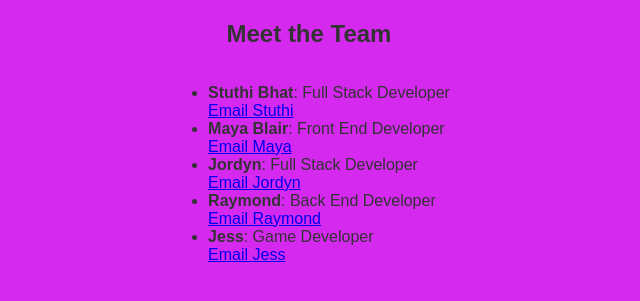
After one commit to liuraymond05/spotifyproject, a Django app: template spotifywrapper/templates/spotifywrapper/contact_developers.html in a window 1280 px wide. The commit adds this page. Shown: the top 301 px of the page, without its empty margins (331-971 px from the left). Run offline with Django 5.2, Linux system fonts and the light colour scheme; the template is opened without the code that fills it, so the values that code supplies are empty.

Commit message:
contact the developers

```diff
--- a/spotifywrapper/static/spotifywrapped/homestyle.css
+++ b/spotifywrapper/static/spotifywrapped/homestyle.css
@@ -241,3 +241,23 @@ header .profile-icon img {
     color: #ffc700;
     margin-top: 10px;
 }
+
+.spotify-section {
+    display: flex;             /* Enables Flexbox */
+    flex-direction: column;    /* Stack the items vertically */
+    align-items: center;       /* Center items horizontally */
+    justify-content: center;   /* Optional: Centers vertically */
+    text-align: center;        /* Ensures text inside is centered */
+    margin: 0 auto;            /* Optional: Centers section within the page */
+    padding: 20px;             /* Optional: Adds space around the section */
+}
+
+.spotify-section ul {
+    list-style: none;          /* Remove list bullet points */
+    padding: 0;                /* Remove padding */
+    margin: 0;                 /* Remove margin */
+}
+
+.spotify-section li {
+    margin: 10px 0;            /* Add spacing between each list item */
+}
--- /dev/null
+++ b/spotifywrapper/templates/spotifywrapper/contact_developers.html
@@ -0,0 +1,43 @@
+{% load static %}
+<!DOCTYPE html>
+<html lang="en">
+<head>
+    <meta charset="UTF-8">
+    <meta name="viewport" content="width=device-width, initial-scale=1.0">
+    <title>My Spotify Wrapped</title>
+    <link rel="stylesheet" href="{% static 'spotifywrapped/homestyle.css' %}">
+</head>
+<body>
+
+    <h2>Meet the Team</h2>
+
+    <ul>
+        <li>
+            <strong>Stuthi Bhat</strong>: Full Stack Developer
+            <br>
+            <a href="mailto:stuthibhat4@gmail.com">Email Stuthi</a>
+        </li>
+        <li>
+            <strong>Maya Blair</strong>: Front End Developer
+            <br>
+            <a href="mailto:maya@example.com">Email Maya</a>
+        </li>
+        <li>
+            <strong>Jordyn</strong>: Full Stack Developer
+            <br>
+            <a href="mailto:jordyn@example.com">Email Jordyn</a>
+        </li>
+        <li>
+            <strong>Raymond</strong>: Back End Developer
+            <br>
+            <a href="mailto:raymond@example.com">Email Raymond</a>
+        </li>
+        <li>
+            <strong>Jess</strong>: Game Developer
+            <br>
+            <a href="mailto:jess@example.com">Email Jess</a>
+        </li>
+    </ul>
+
+</body>
+</html>
--- a/spotifywrapper/templates/spotifywrapper/home.html
+++ b/spotifywrapper/templates/spotifywrapper/home.html
@@ -69,6 +69,8 @@
 
         <h2>Your 2024 Wrapped is Here!</h2>
         <p>You’ve had a long year and we have your soundtrack to go with it...</p>
+        <a href="wrapped.html">View your Wrapped!</a>
+
 
 
     </section>
@@ -115,7 +117,7 @@
 
 
         <div class="spotify-section">
-            <h3>Top 3 Songs</h3>
+            <h3>Top 10 Songs</h3>
             <ul>
                 {% for track in top_tracks %}
                     <li>
@@ -164,7 +166,7 @@
     </div>
 
 
-</section>
+
 
 
 
--- a/spotifywrapper/urls.py
+++ b/spotifywrapper/urls.py
@@ -16,4 +16,5 @@ urlpatterns = [
     path('delete-account/', views.delete_account, name='delete_account'),
     path('contact-developers/', views.contact_developers, name='contact_developers'),
     path('set_language/<str:language_code>/', views.set_language, name='set_language'),
+
 ]
```
Also changed, not shown: spotifywrapper/templates/spotifywrapper/settings.html (+3 -9 lines), spotifywrapper/templates/spotifywrapper/wrapped.html (added, +13 -0 lines), db.sqlite3, spotifywrapper/templates/contact_developers.html (deleted).
